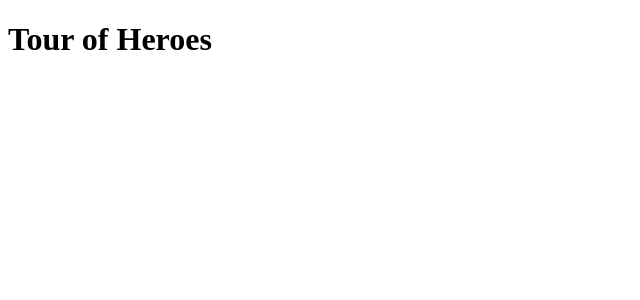
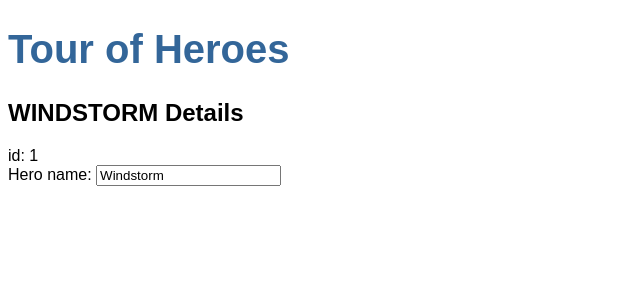
Before and after one commit to Ang-Test-Codes/2_TourOfHeroes, an Angular app: page / in a window 1280 px wide. Shown: the top 300 px of the page, without its empty margins (0-640 px from the left). Built offline with nearby package versions, Linux system fonts and the light colour scheme.

Commit message:
Added heroes component and hero interface

```diff
--- a/src/app/app.component.css
+++ b/src/app/app.component.css
@@ -0,0 +1,48 @@
+h1{
+    color:#369;
+    font-family: Arial, Helvetica, sans-serif;
+    font-size: 250%;
+}
+
+h2, h3 {
+    color: #444;
+    font-family: Arial, Helvetica, sans-serif;
+    font-weight: lighter;
+}
+
+body {
+    margin: 2em;
+}
+
+body, input[type="text"], button {
+    color: #333;
+    font-family: Cambria, Georgia, serif;
+}
+
+button {
+    background-color: #eee;
+    border: none;
+    border-radius: 4px;
+    cursor: pointer;
+    color: black;
+    font-size: 1.2rem;
+    padding: 1rem;
+    margin-right: 1rem;
+    margin-bottom: 1rem;
+    margin-top: 1rem;
+}
+
+button:hover {
+    background-color: black;
+    color: white;
+}
+
+button:disabled {
+    background-color: #eee;
+    color: #aaa;
+    cursor: auto;
+}
+
+* {
+font-family: Arial, Helvetica, sans-serif;
+}
--- a/src/app/app.component.html
+++ b/src/app/app.component.html
@@ -1 +1,2 @@
 <h1>{{title}}</h1>
+<app-heroes></app-heroes>
--- /dev/null
+++ b/src/app/hero.ts
@@ -0,0 +1,4 @@
+export interface Hero{
+    id: number;
+    name: string;
+}
--- /dev/null
+++ b/src/app/heroes/heroes.component.html
@@ -0,0 +1,6 @@
+<h2>{{hero.name | uppercase}} Details</h2>
+<div><span>id: </span>{{hero.id}}</div>
+<div>
+    <label for="name">Hero name: </label>
+    <input id="name" [(ngModel)]="hero.name" placeholder="Name">
+</div>
--- /dev/null
+++ b/src/app/heroes/heroes.component.ts
@@ -0,0 +1,21 @@
+import { Component, OnInit } from '@angular/core';
+import { Hero } from '../hero';
+
+@Component({
+  selector: 'app-heroes',
+  templateUrl: './heroes.component.html',
+  styleUrls: ['./heroes.component.css']
+})
+export class HeroesComponent {
+
+  hero : Hero ={
+    id: 1,
+    name: 'Windstorm'
+  };
+
+  constructor() { }
+
+  ngOnInit(): void {
+  }
+
+}
```
Also changed, not shown: src/app/app.module.ts (+6 -2 lines), src/app/heroes/heroes.component.css (added).
